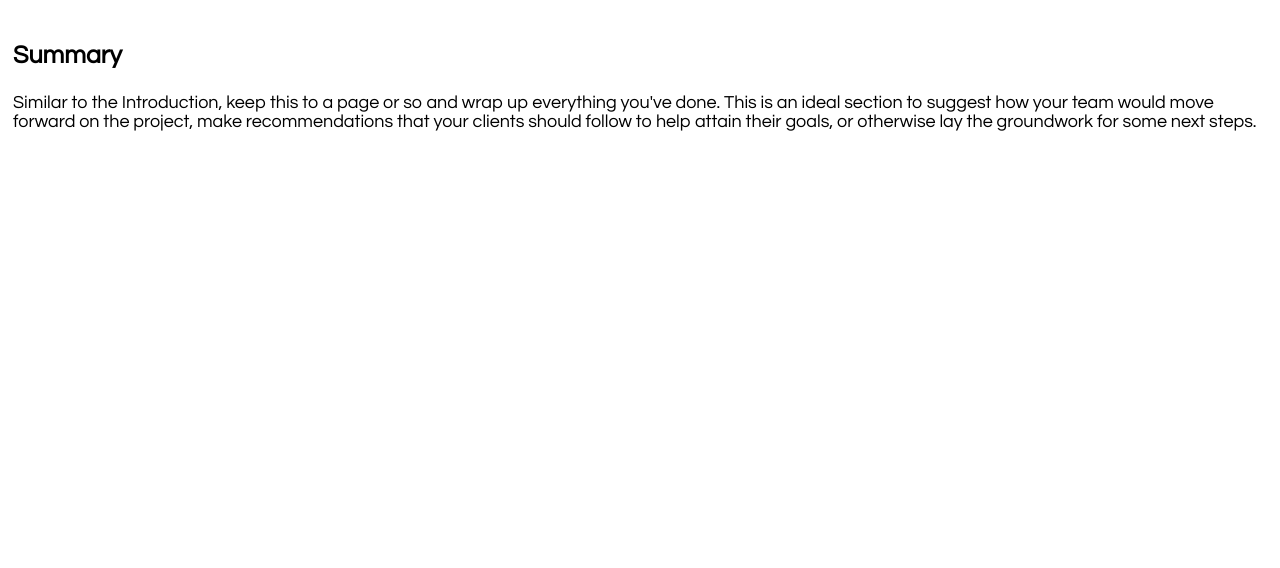
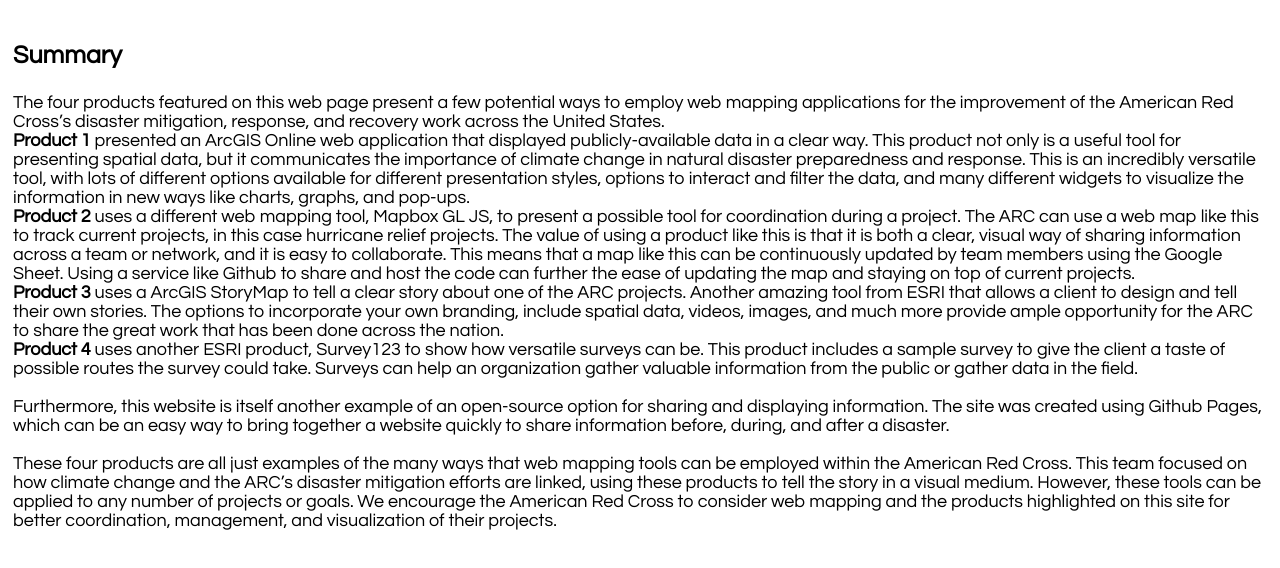
Before and after one commit to sophspilio/30262_redcross, a plain HTML site: page summary.html in a window 1280 px wide. Shown: the part 192-760 px from the top of the page. Drawn offline with Linux system fonts and the light colour scheme.

Commit message:
add summary  text

```diff
--- a/summary.html
+++ b/summary.html
@@ -33,10 +33,18 @@
     <img src="images/shelter_volunteer.jpeg" width="400px">
   </div> -->
 
-  <!-- Add information about Data -->
+
   <div>
     <p style="font-weight:600; font-size:25px; width: 1000px">Summary</p>
-    <p>Similar to the Introduction, keep this to a page or so and wrap up everything you've done. This is an ideal section to suggest how your team would move forward on the project, make recommendations that your clients should follow to help attain their goals, or otherwise lay the groundwork for some next steps.</p>
+    <p>The four products featured on this web page present a few potential ways to employ web mapping applications for the improvement of  the American Red Cross’s disaster mitigation, response, and recovery work across the United States. </br>
+<b>Product 1</b> presented an ArcGIS Online web application that displayed publicly-available data in a clear way. This product not only is a useful tool for presenting spatial data, but it communicates the importance of climate change in natural disaster preparedness and response. This is an incredibly versatile tool, with lots of different options available for different presentation styles, options to interact and filter the data, and many different widgets to visualize the information in new ways like charts, graphs, and pop-ups. </br>
+<b>Product 2 </b> uses a different web mapping tool, Mapbox GL JS, to present a possible tool for coordination during a project. The ARC can use a web map like this to track current projects, in this case hurricane relief projects. The value of using a product like this is that it is both a clear, visual way of sharing information across a team or network, and it is easy to collaborate. This means that a map like this can be continuously updated by team members using the Google Sheet. Using a service like Github to share and host the code can further the ease of updating the map and staying on top of current projects. </br>
+<b>Product 3</b> uses a ArcGIS StoryMap to tell a clear story about one of the ARC projects. Another amazing tool from ESRI that allows a client to design and tell their own stories. The options to incorporate your own branding,  include spatial data, videos, images, and much more provide ample opportunity for the ARC to share the great work that has been done across the nation. </br>
+<b>Product 4</b> uses another ESRI product, Survey123 to show how versatile surveys can be. This product includes a sample survey to give the client a taste of possible routes the survey could take. Surveys can help an organization gather valuable information from the public or gather data in the field. </br></br>
+Furthermore, this website is itself another example of an open-source option for sharing and displaying information. The site was created using Github Pages, which can be an easy way to bring together a website quickly to share information before, during, and after a disaster. </br> <br>
+
+These four products are all just examples of the many ways that web mapping tools can be employed within the American Red Cross. This team focused on how climate change and the ARC’s disaster mitigation efforts are linked, using these products to tell the story in a visual medium. However, these tools can be applied to any number of projects or goals. We encourage the American Red Cross to consider web mapping and the products highlighted on this site for better coordination, management, and visualization of their projects.
+</p>
   </div>
 
 </body>
```
Also changed, not shown: product4.html (+4 -3 lines).
